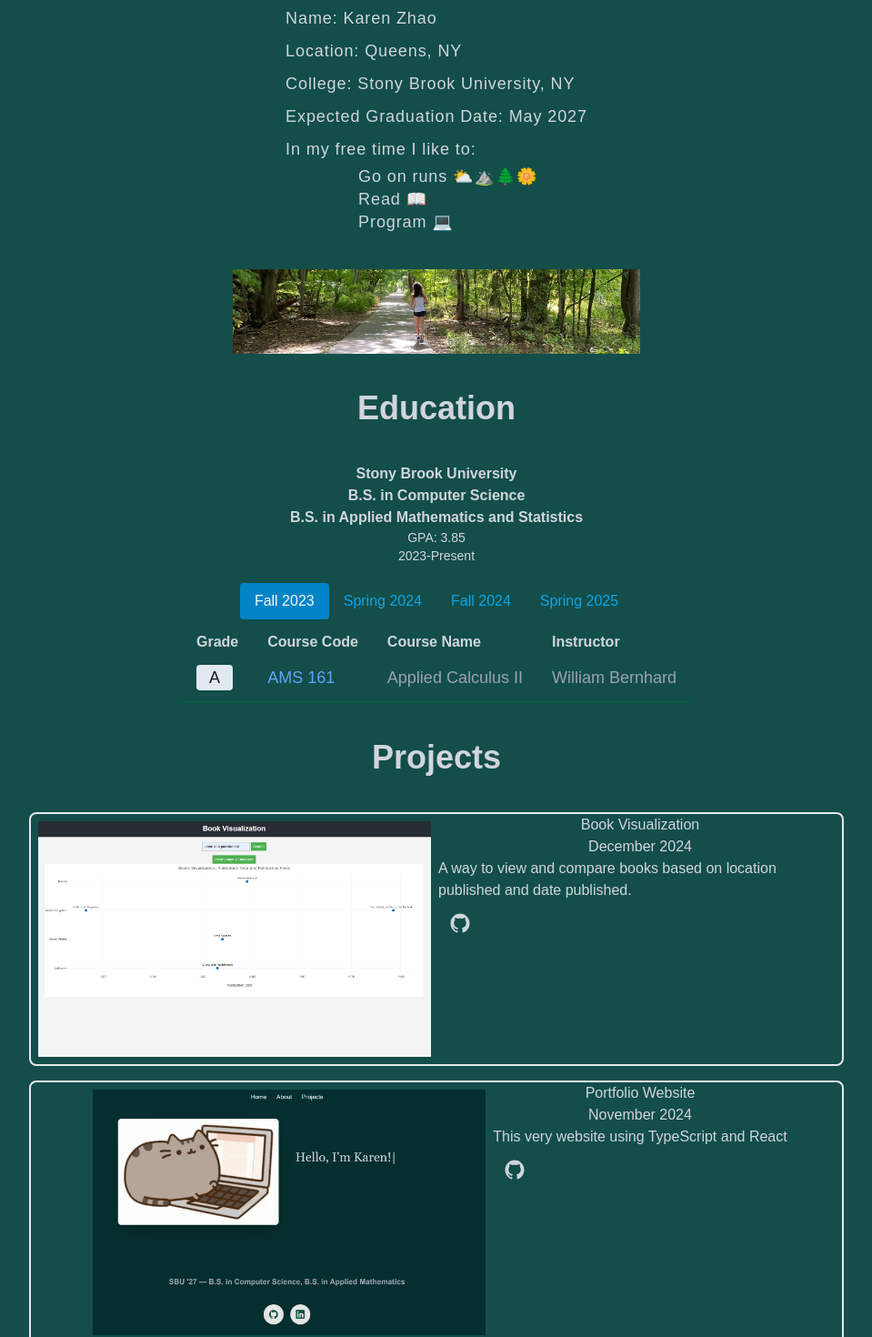
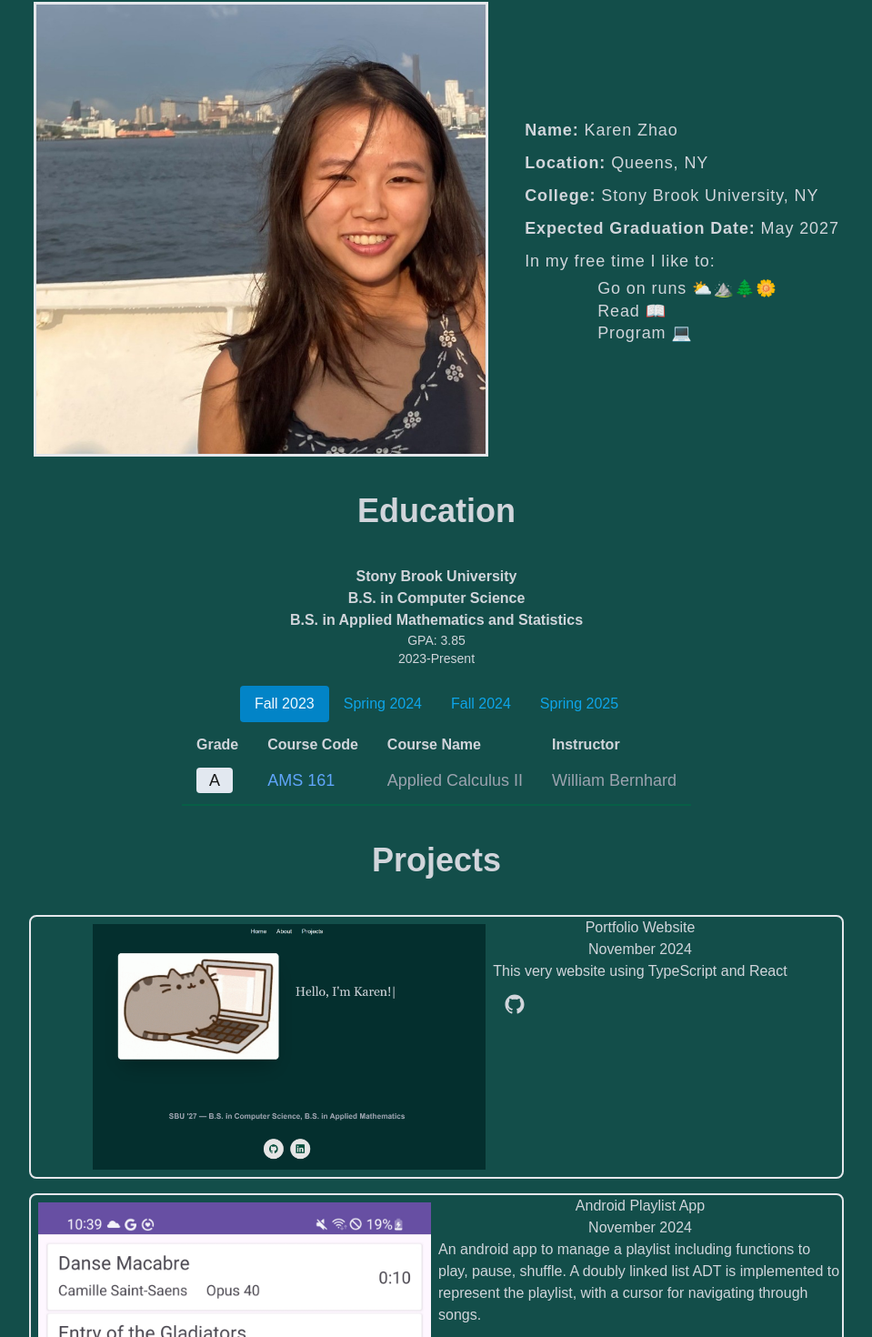
Before and after one commit to karzhao/karen-zhao, a Next.js app: page / in a window 1280 px wide. Shown: the part 918-2388 px from the top of the page at 91% size, without its empty margins (160-1119 px from the left). Built offline with nearby package versions, Linux system fonts and the light colour scheme.

Commit message:
add picture of my face

```diff
--- a/app/About/index.tsx
+++ b/app/About/index.tsx
@@ -8,11 +8,13 @@ const About = () => {
                     About
                 </h1>
                 <div className="flex flex-col items-center mx-auto w-fit">
+                    <div className="flex flex-row items-center gap-10">
+                        <Image src={"/my-face.png"} className="w-[500px] border-[3px]" width="700" height="800" alt="picture of me"/>
                         <ul className="text-lg leading-loose tracking-wider text-left list-inside text-gray-300">
-                        <li>Name: Karen Zhao</li>
-                        <li>Location: Queens, NY</li>
-                        <li>College: Stony Brook University, NY</li>
-                        <li>Expected Graduation Date: May 2027</li>
+                            <li><strong>Name:</strong> Karen Zhao</li>
+                            <li><strong>Location:</strong> Queens, NY</li>
+                            <li><strong>College:</strong> Stony Brook University, NY</li>
+                            <li><strong>Expected Graduation Date:</strong> May 2027</li>
                             <li>In my free time I like to:</li>
                             <ul className="leading-snug ml-20">
                                 <li>Go on runs ⛅⛰️🌲🌼  </li>
@@ -21,10 +23,6 @@ const About = () => {
                             </ul>
                         </ul>
                     </div>
-                <div className="flex justify-center mt-10">
-                    <figure className="flex-shrink-0 w-full max-w-md overflow-hidden">
-                        <Image src={"/picture-running.jpg"} width="3020" height="625" alt="Running" />
-                    </figure>
                 </div>
             </div>
 
--- a/app/Hero/index.tsx
+++ b/app/Hero/index.tsx
@@ -14,10 +14,10 @@ const Hero = () => {
             <div className="min-h-screen grid grid-rows-2 justify-center">
                 <div className="grid grid-cols-2 gap-10 flex-grow">
                     <div className="flex items-center justify-center self-end">
-                        <Image src={"/pusheen-typing.gif"} priority className="max-w-sm rounded-lg shadow-2xl ml-auto mr-auto" width="498" height="329" alt="A cute cat coding" />
+                        <Image src={"/pusheen-typing.gif"} unoptimized className="max-w-sm rounded-lg shadow-2xl ml-auto mr-auto" width="498" height="329" alt="A cute cat coding" />
                     </div>
                     <div className="font-serif flex items-center text-3xl text-gray-300">
-                        <TypingEffect words={["Hello, I'm Karen!", "I am interested in: ", "Software Engineering ... ", "Data Visualization ... ", "and Math "]} />
+                        <TypingEffect words={["Hello, I'm Karen!", "I am interested in: ", "Software Engineering ... ", "and Math "]} />
                     </div>
                 </div>
                 <div className="flex flex-col items-center justify-center mt-4 self-center">
@@ -25,7 +25,6 @@ const Hero = () => {
                         SBU &#39;27 — B.S. in Computer Science, B.S. in Applied Mathematics and Statistics
                     </h3>
                     <div className="mt-10 min-w-max flex gap-4 items-start">
-                        <p className="self-center text-gray-300">socials</p>
                         <ViewGitHubButton />
                         <ViewLinkedInButton />
                     </div>
--- a/app/Projects/ProjectEntries.tsx
+++ b/app/Projects/ProjectEntries.tsx
@@ -12,14 +12,7 @@ export interface ProjectElement {
 }
 
 export const PROJECTS = [
-    {
-        thumbnail: "/thumbnails/book-visualization.png",
-        title: "Book Visualization",
-        date: "December 2024",
-        description:
-            "A way to view and compare books based on location published and date published.",
-        repo: "https://github.com/karenz710/book-visualization",
-    },
+
     {
         thumbnail: "/thumbnails/portfolio.png",
         title: "Portfolio Website",
@@ -41,7 +34,7 @@ export const PROJECTS = [
         title: "Android Playlist App",
         date: "November 2024",
         description:
-            "An android app to manage a playlist including functions to play, pause, shuffle using a doubly-linked list and cursor to navigate songs.",
+            "An android app to manage a playlist including functions to play, pause, shuffle. A doubly linked list ADT is implemented to represent the playlist, with a cursor for navigating through songs.",
         repo: "https://github.com/karenz710/playlist",
     },
     {
@@ -49,7 +42,7 @@ export const PROJECTS = [
         title: "Robotic Drawing Elephant",
         date: "December 2023",
         description:
-            "In a team of 4, developed an autonomous interactive toy elephant using Arduino and sensors. Coded an inverse-kinematic algorithm to control a 5-bar-linkage mechanism to draw based on colors sensed. The elephant toy flaps its ears afterwards using gears and servo motors. Designed custom parts (gears, arms) in CAD.",
+            "In a team of 4, developed an interactive autonomous toy elephant using Arduino, sensors, and servo motors. Implemented an inverse-kinematics algorithm to control a 5-bar linkage for drawing based on sensed colors. The toy flaps its ears after drawing.",
 
         repo: "#",
     },
```
Also changed, not shown: public/my-face.png (added), public/thumbnails/book-visualization.png (deleted). Lines whose indentation alone changed are shown as unchanged.
